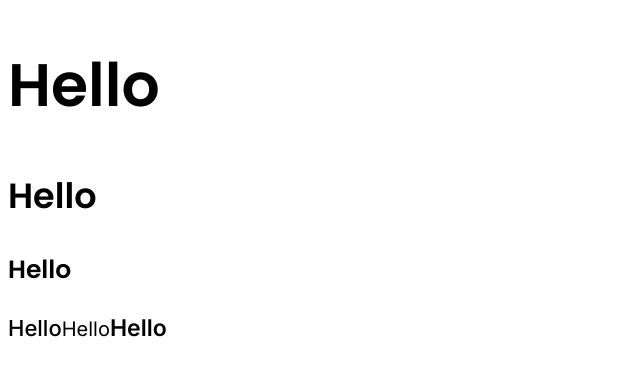
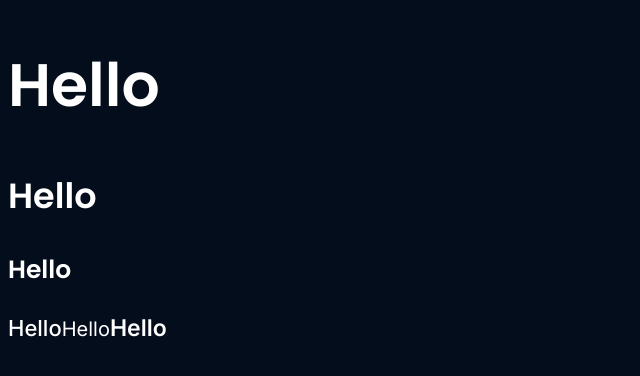
Before and after one commit to borodinka/za-music, a React (Create React App) app: page / in a window 1280 px wide. Shown: the top 376 px of the page, without its empty margins (0-640 px from the left). Built offline with nearby package versions, Linux system fonts and the light colour scheme.

Commit message:
Add Global Styles

```diff
--- a/src/App.js
+++ b/src/App.js
@@ -8,10 +8,12 @@ import {
   SubText,
   Text,
 } from "./components/ui/Typography";
+import { GlobalStyles } from "./styles/Global";
 
 function App() {
   return (
     <ThemeProvider theme={theme}>
+      <GlobalStyles />
       <MainTitle>Hello</MainTitle>
       <SectionTitle>Hello</SectionTitle>
       <SectionSubtitle>Hello</SectionSubtitle>
--- a/src/styles/Global.js
+++ b/src/styles/Global.js
@@ -0,0 +1,40 @@
+import { createGlobalStyle } from "styled-components";
+
+const styled = { createGlobalStyle };
+
+export const GlobalStyles = styled.createGlobalStyle`
+  /* Box sixing rules */
+  *::before,
+  *::after {
+    box-sizing: border-box;
+    margin: 0;
+    padding: 0;
+  }
+  body {
+    min-height: 100vh;
+    font-family: ${({ theme }) => theme.fonts.poppins}, sans-serif;
+    color: ${({ theme }) => theme.colors.white};
+    background-color: ${({ theme }) => theme.colors.black};
+  }
+  /* Inherit fonts for inputs and buttons */
+  input,
+  button,
+  textarea,
+  select {
+    font: inherit;
+  }
+  /* Remove all animations, transitions and smooth scroll for people that prefer not to see them */
+  @media (prefers-reduced-motion: reduce) {
+    html:focus-within {
+      scroll-behavior: auto;
+    }
+    *,
+    *::before,
+    *::after {
+      animation-duration: 0.01ms !important;
+      animation-iteration-count: 1 !important;
+      transition-duration: 0.01ms !important;
+      scroll-behavior: auto !important;
+    }
+  }
+`;
```
